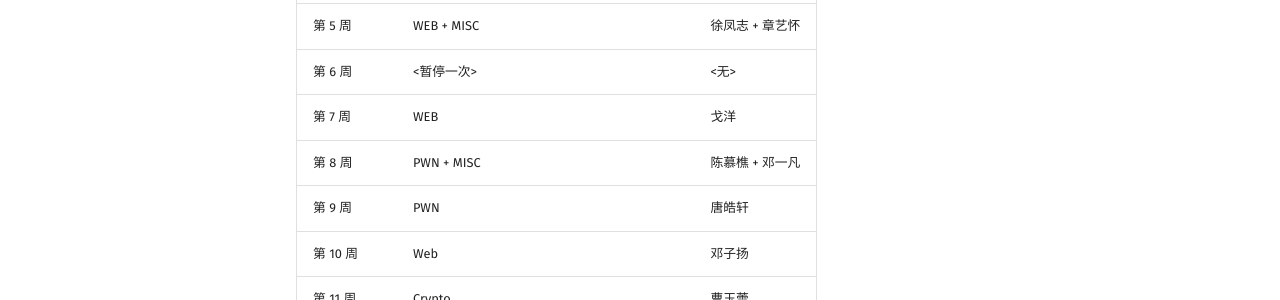
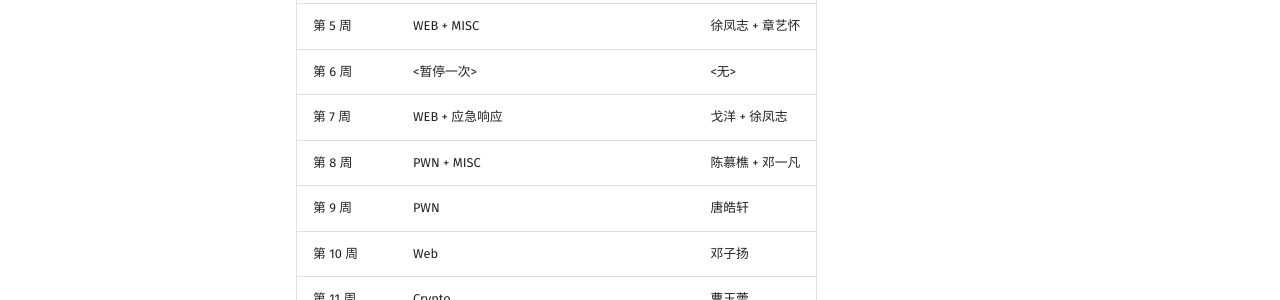
Before and after one commit to CUCCS/ctf-wiki, an MkDocs documentation site: the page built from docs/training/2025Spring/README.md, in a window 1280 px wide and 1276 px high. Shown: the part 733-1033 px from the top of the window. Built offline with MkDocs 1.6.1 and Material for MkDocs 9.7.7, drawn with Linux system fonts in a browser that asks for light colours; comment, search, counter and statistics services are not loaded.

Commit message:
更改第七周内容安排

```diff
--- a/docs/training/2025Spring/README.md
+++ b/docs/training/2025Spring/README.md
@@ -21,7 +21,7 @@
 | 第 4 周  | WEB + PWN                                 | 韩涛 + 唐皓轩   |
 | 第 5 周  | WEB + MISC                                | 徐凤志 + 章艺怀 |
 | 第 6 周  | <暂停一次>                                | <无>            |
-| 第 7 周  | WEB                                       | 戈洋            |
+| 第 7 周  | WEB + 应急响应                             | 戈洋 + 徐凤志   |
 | 第 8 周  | PWN + MISC                                | 陈慕樵 + 邓一凡 |
 | 第 9 周  | PWN                                       | 唐皓轩          |
 | 第 10 周 | Web                                      | 邓子扬        |
```
